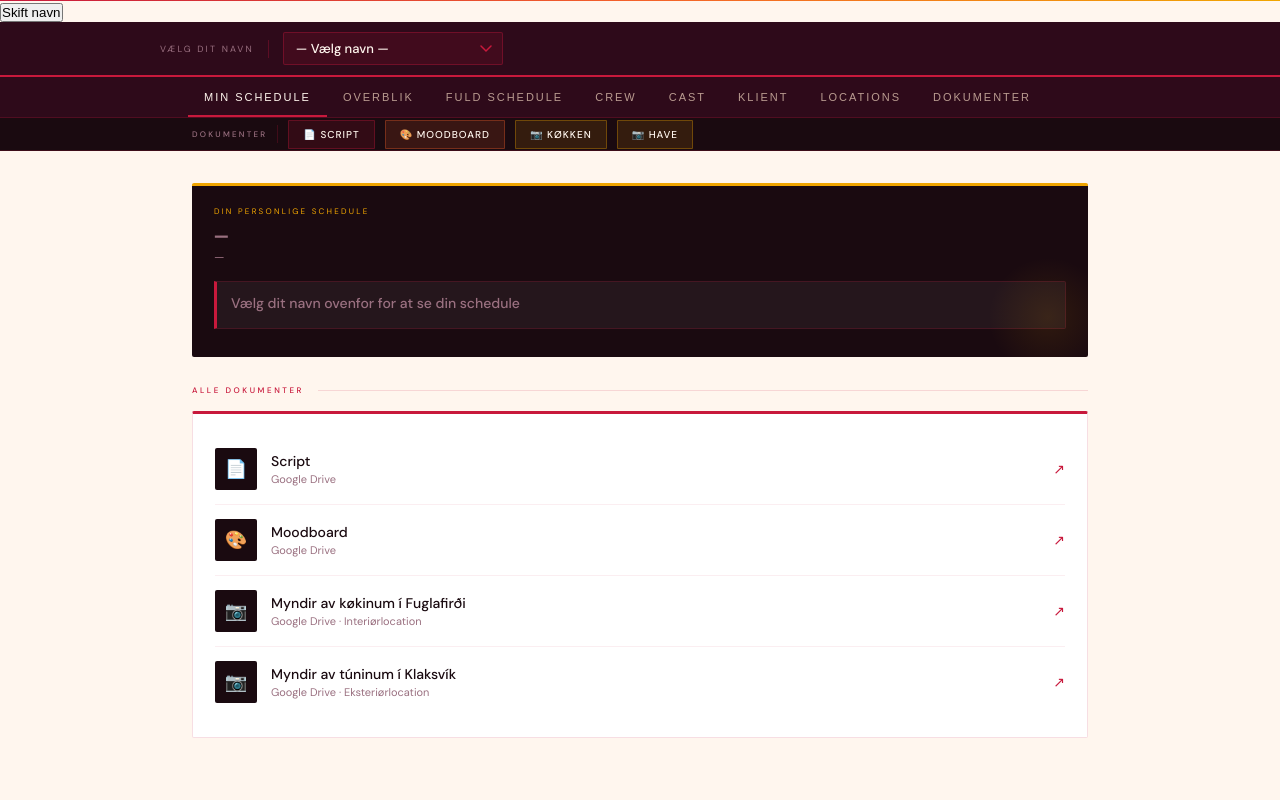
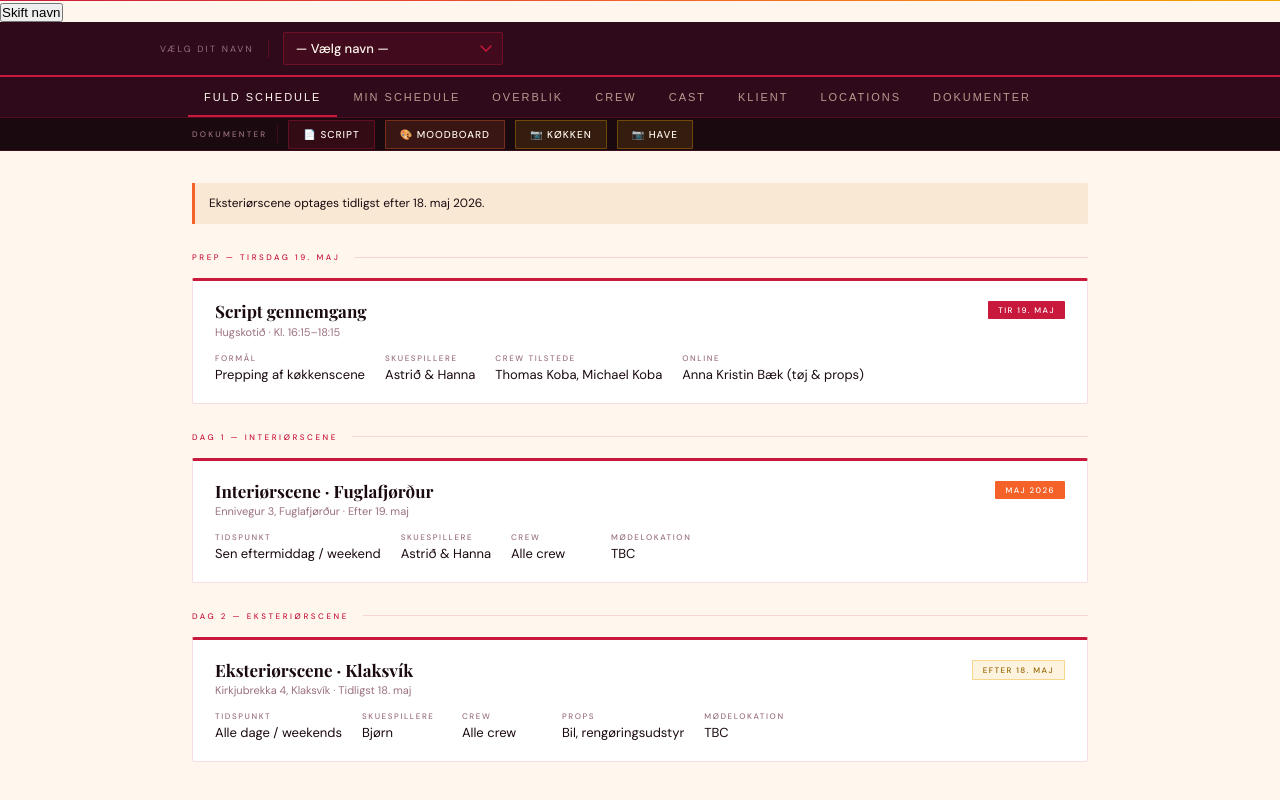
Before and after one commit to mikerjens/reyni, a plain HTML site: page index.html in a window 1280 px wide. Both pictures are taken after a click on the element "Reyni Service". Shown: the part 132-932 px from the top of the page. Drawn offline with nearby package versions, Linux system fonts and the light colour scheme; a web font is replaced by a local one.

Commit message:
Update index.html

```diff
--- a/index.html
+++ b/index.html
@@ -550,9 +550,9 @@ body {
 <!-- NAV -->
 <div class="nav-wrap">
   <div class="nav-inner">
-    <button class="nav-tab active" onclick="showTab('min-schedule',this)">Min Schedule</button>
+    <button class="nav-tab active" onclick="showTab('schedule',this)">Fuld Schedule</button>
+    <button class="nav-tab" onclick="showTab('min-schedule',this)">Min Schedule</button>
     <button class="nav-tab" onclick="showTab('overblik',this)">Overblik</button>
-    <button class="nav-tab" onclick="showTab('schedule',this)">Fuld Schedule</button>
     <button class="nav-tab" onclick="showTab('crew',this)">Crew</button>
     <button class="nav-tab" onclick="showTab('cast',this)">Cast</button>
     <button class="nav-tab" onclick="showTab('klient',this)">Klient</button>
@@ -576,7 +576,7 @@ body {
 <div class="page">
 
   <!-- MIN SCHEDULE -->
-  <div class="panel active" id="panel-min-schedule">
+  <div class="panel" id="panel-min-schedule">
 
     <div class="my-schedule-card">
       <div class="msc-eyebrow">Din personlige schedule</div>
@@ -645,7 +645,7 @@ body {
   </div>
 
   <!-- FULD SCHEDULE -->
-  <div class="panel" id="panel-schedule">
+  <div class="panel active" id="panel-schedule">
     <div class="notice">Eksteriørscene optages tidligst efter 18. maj 2026.</div>
 
     <div class="sl"><span>Prep — Tirsdag 19. maj</span><i></i></div>
@@ -947,7 +947,7 @@ function handleSelect(val) {
   }
 
   // Switch to Min Schedule tab
-  showTab('min-schedule', document.querySelector('.nav-tab'));
+  showTab('schedule', document.querySelector('.nav-tab'));
 }
 
 function goHome() {
@@ -957,7 +957,7 @@ function goHome() {
   document.getElementById('my-name').textContent = '—';
   document.getElementById('my-role').textContent = '—';
   document.getElementById('my-events').innerHTML = '<div class="sched-event"><div class="se-title" style="color:var(--muted);">Vælg dit navn ovenfor for at se din schedule</div></div>';
-  showTab('min-schedule', document.querySelector('.nav-tab'));
+  showTab('schedule', document.querySelector('.nav-tab'));
 }
 
 function showTab(id, el) {
```
